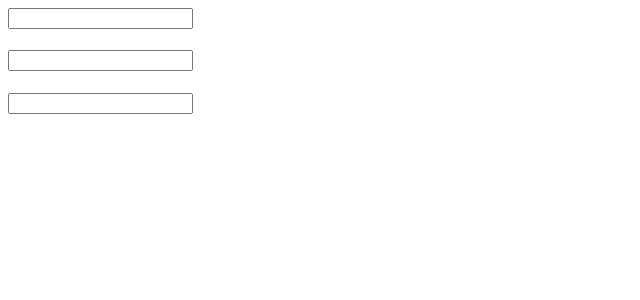
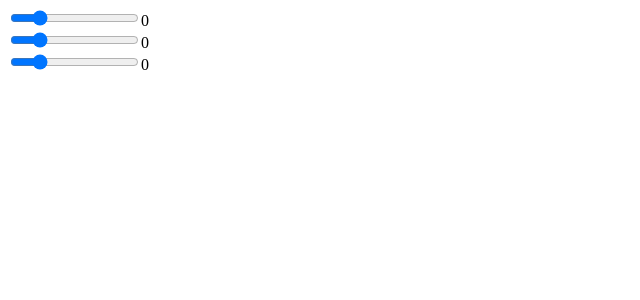
Before and after one commit to brunorpassos/egghead_react_fundamentals, a React app: page / in a window 1280 px wide. Shown: the top 300 px of the page, without its empty margins (0-640 px from the left). Built offline with nearby package versions, Linux system fonts and the light colour scheme.

Commit message:
Video 7 completed

```diff
--- a/App.js
+++ b/App.js
@@ -1,33 +1,48 @@
 import React from 'react';
-
+import ReactDOM from 'react-dom';
 class App extends React.Component {
   constructor() {
     super();
-    this.state = {txt: ''}
+    this.state = {
+      red: 0,
+      green: 0,
+      blue: 0
+    }
     this.update = this.update.bind(this)
   }
   update(e) {
-    this.setState({txt: e.target.value})
+    this.setState({
+      red: ReactDOM.findDOMNode(this.refs.red.refs.inp).value,
+      green: ReactDOM.findDOMNode(this.refs.green.refs.inp).value,
+      blue: ReactDOM.findDOMNode(this.refs.blue.refs.inp).value
+    })
   }
   render() {
     return (
       <div>
-        <Widget txt={this.state.txt} update={this.update} />
-        <Widget txt={this.state.txt} update={this.update} />
-        <Widget txt={this.state.txt} update={this.update} />
+        <Slider ref="red" update={this.update} />
+        {this.state.red}
+        <br />
+        <Slider ref="green" update={this.update} />
+        {this.state.green}
+        <br />
+        <Slider ref="blue" update={this.update} />
+        {this.state.blue}
+        <br />
       </div>
     )
   }
 }
 
-const Widget = (props) => {
-  return (
-    <div>
-      <input type="text"
-        onChange={props.update} />
-      <h1>{props.txt}</h1>
-    </div>
-  );
+class Slider extends React.Component {
+  render() {
+    return (
+        <input ref="inp" type="range"
+          min="0"
+          max="255"
+          onChange={this.props.update} />
+    )
+  }
 }
 
 export default App
```
